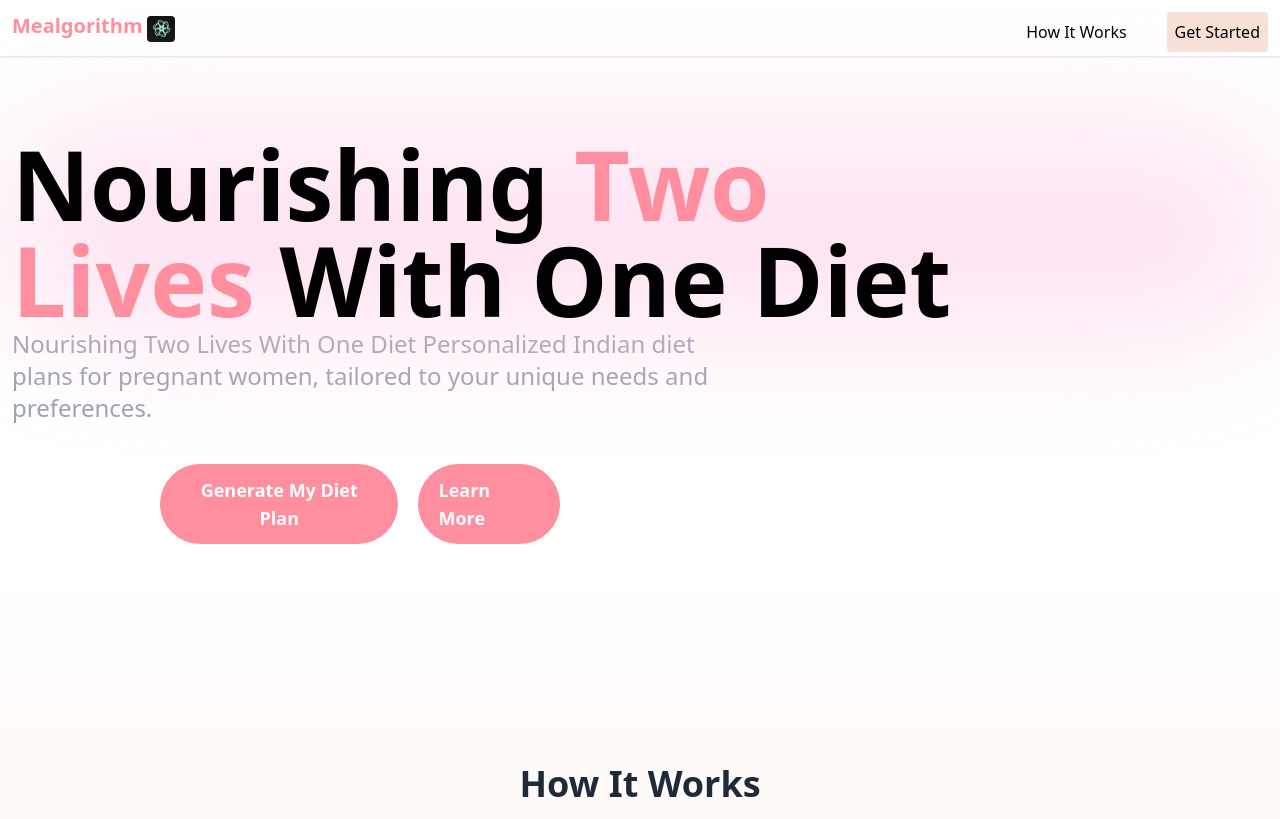
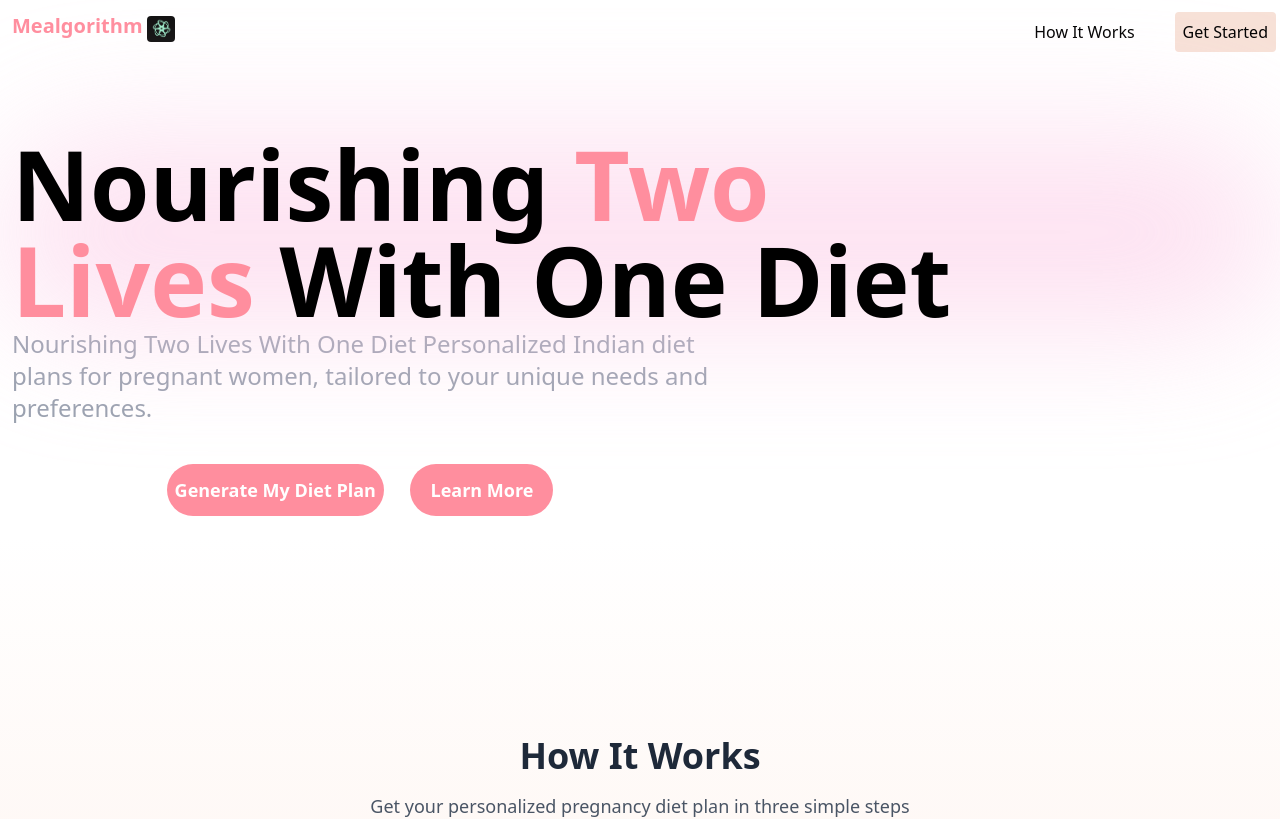
Before and after one commit to Abhishekv6611/Mealgorithm, a React (Vite) app: page / in a window 1280 px wide. Shown: the top 819 px of the page. Built offline with nearby package versions, Linux system fonts and the light colour scheme; no server answers.

Commit message:
changed: updated navbar

```diff
--- a/src/pages/Login.jsx
+++ b/src/pages/Login.jsx
@@ -47,7 +47,7 @@ function Login() {
 
 
           {/* navbar */}
-          <div className="flex justify-between pt-3 shadow">
+          <div className="flex justify-between pt-3 ">
 
             <div className="px-3 flex md:justify-evenly gap-1 ">
               <div>
@@ -57,7 +57,7 @@ function Login() {
                 <img className="rounded" src={Icon} alt="Mealgorithm icon" />
               </div>
             </div>
-            <div className="gap-4 md:gap-10 flex px-3 items-center mb-1">
+            <div className="gap-4 md:gap-10 flex px-1 items-center mb-1">
               <a href="#how-it-works" className="cursor-pointer hover:text-[#ff8e9e]">How It Works</a>
               <SignedOut>
                 <SignInButton mode="modal">
@@ -84,8 +84,6 @@ function Login() {
                 Nourishing Two Lives With One Diet
                 Personalized Indian diet plans for pregnant women, tailored to your unique needs and preferences.</h2>
             </div>
-            <div></div>
-
           </div>
           <div className="hidden md:block">
             <div className="w-[60%] px-3">
@@ -95,7 +93,7 @@ function Login() {
             </div>
           </div>
           <div className="py-0 md:py-5  md:mt-5 ml-2 md:ml-40 w-100   flex justify-evenly items-center gap-5 text-white">
-            <div className="bg-[#ff8e9e]  rounded-full cursor-pointer hover:bg-[#ed8e9b] p-3 px-5  duration-150 transition-all">
+            <div className="bg-[#ff8e9e]  rounded-full cursor-pointer hover:bg-[#ed8e9b] p-3 px-2  duration-150 transition-all">
               <SignedOut>
                 <SignInButton mode="modal">
                   <button className="cursor-pointer text-lg font-semibold ">Generate My Diet Plan</button>
```
